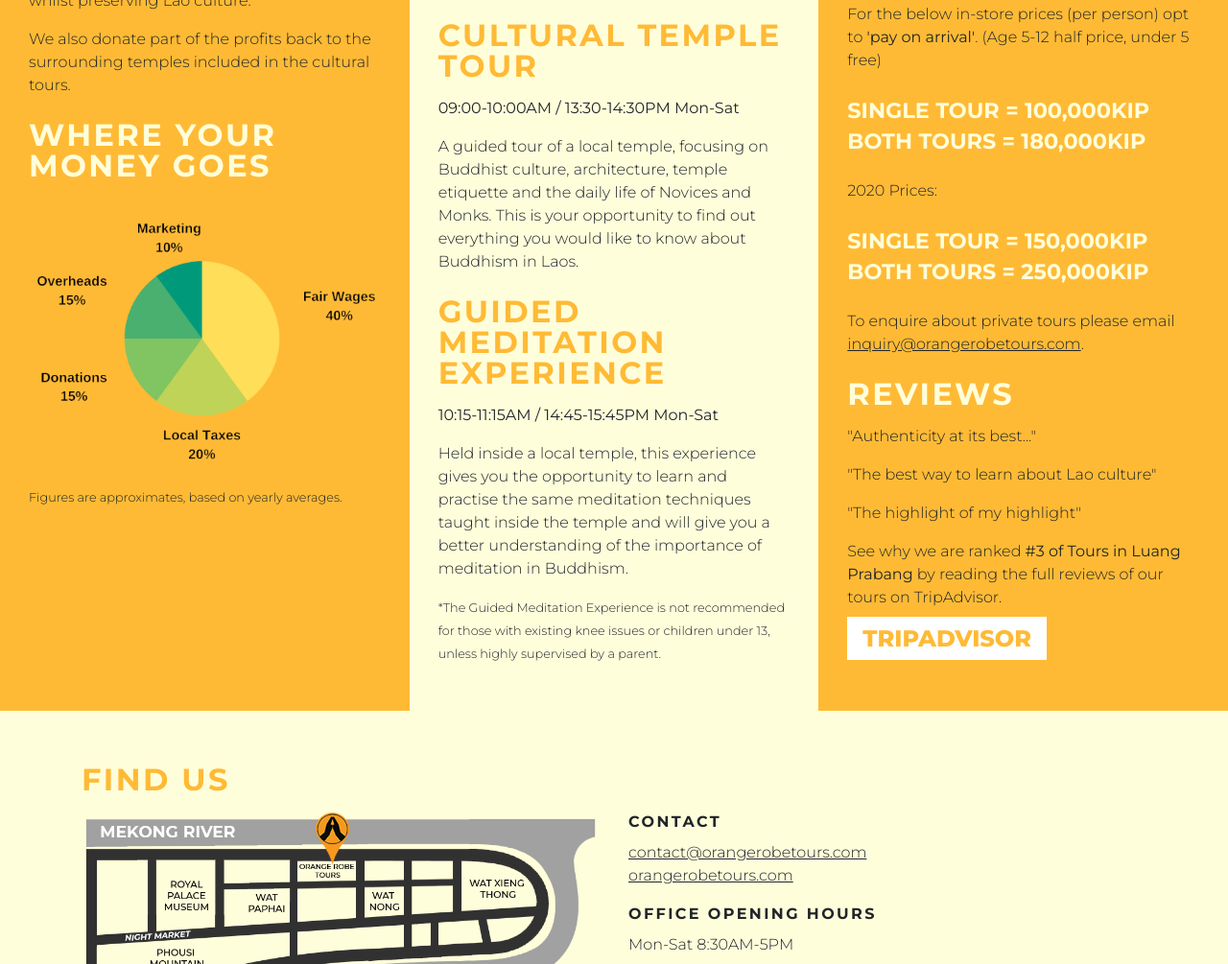
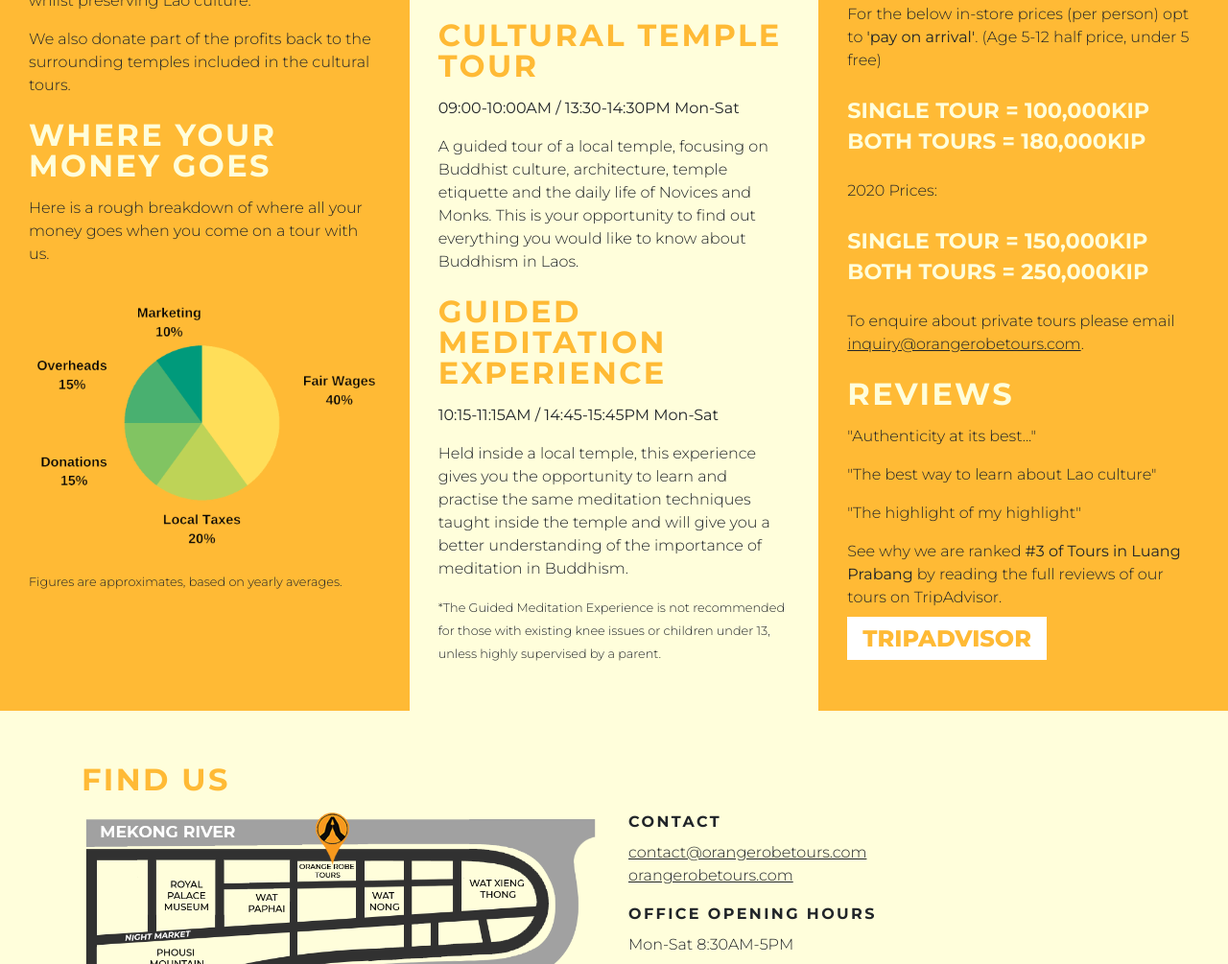
Before and after one commit to LTavvy/orange-robe-tours, a website built with webpack: page src/index.html in a window 1280 px wide. Shown: the part 985-1990 px from the top of the page at 96% size. Built offline with nearby package versions, Linux system fonts and the light colour scheme; a script that the page names is missing.

Commit message:
Update index.html

```diff
--- a/src/index.html
+++ b/src/index.html
@@ -79,6 +79,7 @@
 
 
           <h3>Where Your Money Goes</h3>
+          <p>Here is a rough breakdown of where all your money goes when you come on a tour with us.</p>
           <img src="assets/ort-pie-chart.png" alt=" Where your money goes piechart" class="img-chart" />
           <small>Figures are approximates, based on yearly averages.</small>
 
```
